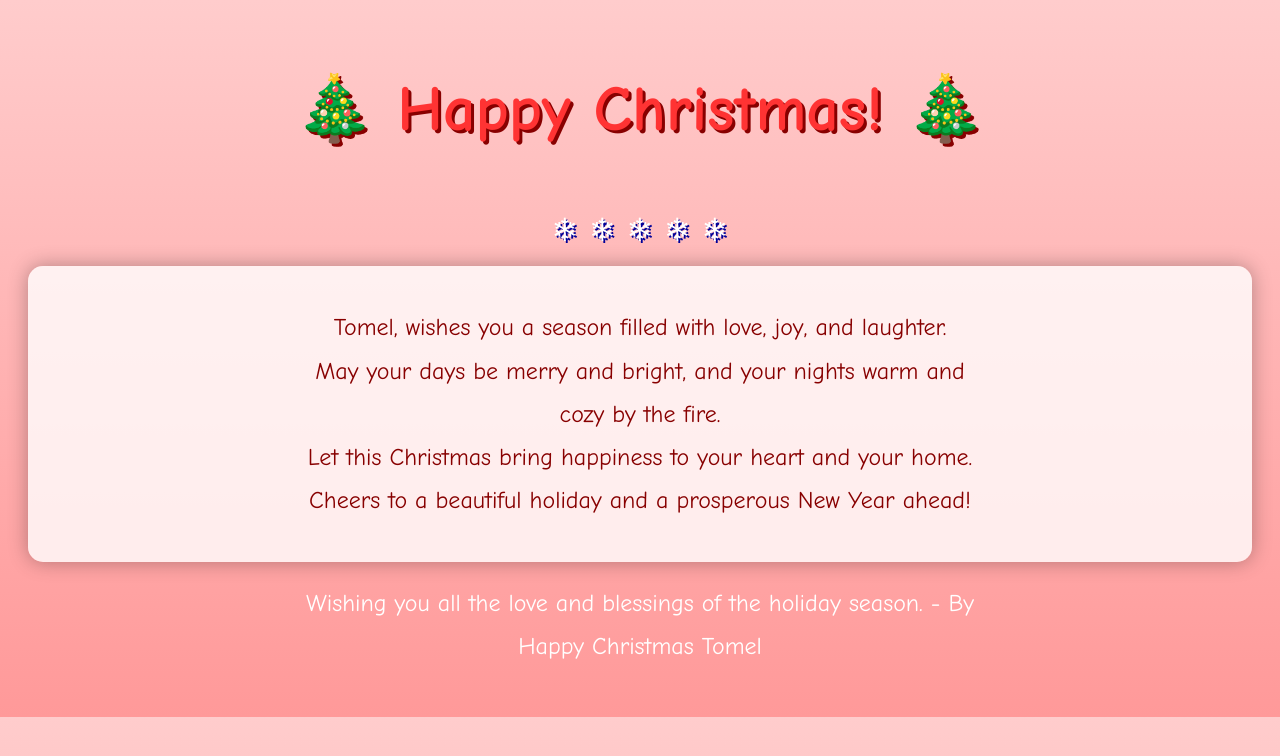
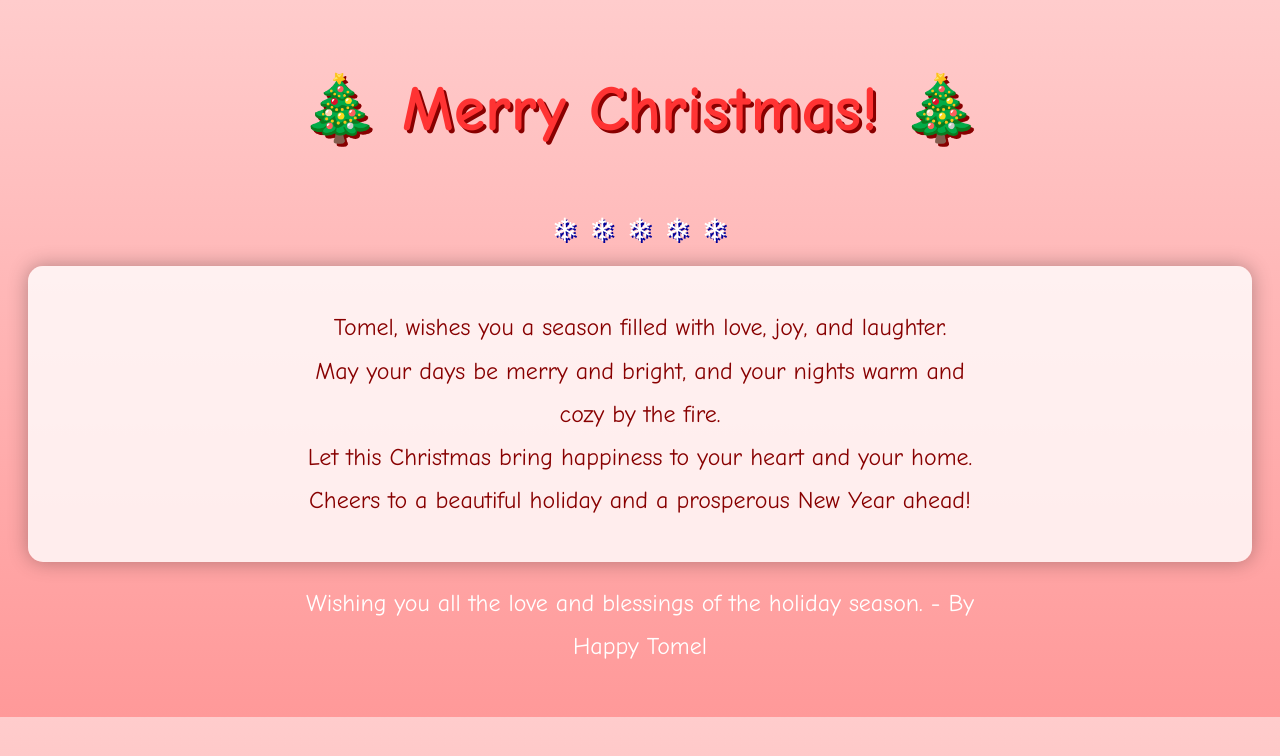
Before and after one commit to tomel-leo/YuletideGreetings, a plain HTML site: page index.html in a window 1280 px wide. Drawn offline with Linux system fonts and the light colour scheme.

Commit message:
Update index.html

```diff
--- a/index.html
+++ b/index.html
@@ -48,7 +48,7 @@
     </style>
 </head>
 <body>
-    <h1>🎄 Happy Christmas! 🎄</h1>
+    <h1>🎄 Merry Christmas! 🎄</h1>
     <p class="snowflakes">❄ ❄ ❄ ❄ ❄</p>
     <div class="message">
         <p>
@@ -59,7 +59,7 @@
         </p>
     </div>
     <footer>
-        <p>Wishing you all the love and blessings of the holiday season. - By Happy Christmas Tomel</p>
+        <p>Wishing you all the love and blessings of the holiday season. - By Happy Tomel</p>
     </footer>
 </body>
 </html>
```
